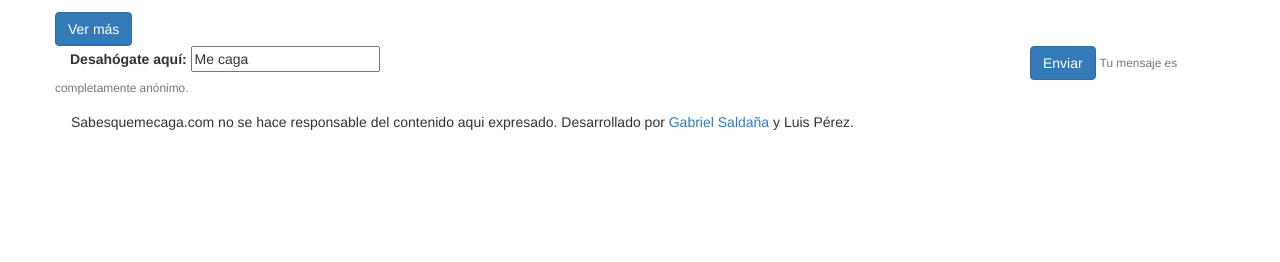
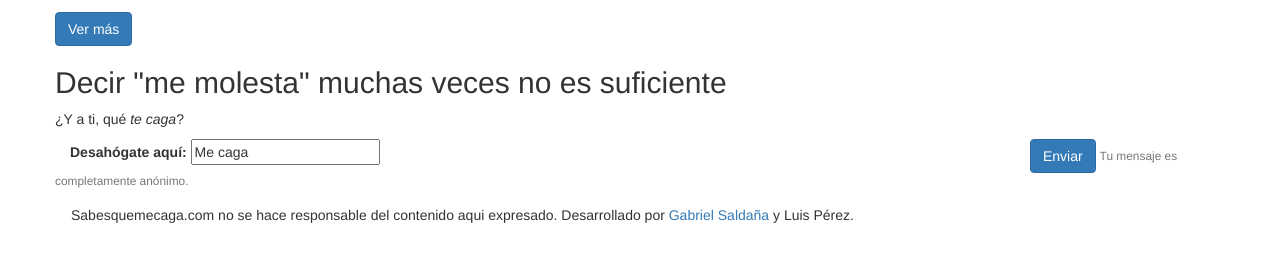
Before and after one commit to gabrielsaldana/sqmc, a Django app: template sabesqmc/quote/templates/detail.html in a window 1280 px wide. Shown: the part 178-440 px from the top of the page. Run offline with Django 3.2, Linux system fonts and the light colour scheme; the template is opened without the code that fills it: values that come from a table or form of the project are taken from there, others are empty; some libraries are stand-ins or nearby versions.

Commit message:
fixes layout of phrases

```diff
--- a/sabesqmc/quote/templates/detail.html
+++ b/sabesqmc/quote/templates/detail.html
@@ -15,6 +15,11 @@
     <a class="btn btn-primary" href="{% url 'homepage' %}">Ver más</a>
 </div>
 
+<div class="row white-text text-xs-center">
+<h2>Decir "me molesta" muchas veces no es suficiente</h2>
+<p>¿Y a ti, qué <em>te caga</em>?</p>
+</div>
+
 {% include 'quote_form.html' %}
 
 {% endblock content %}
```
